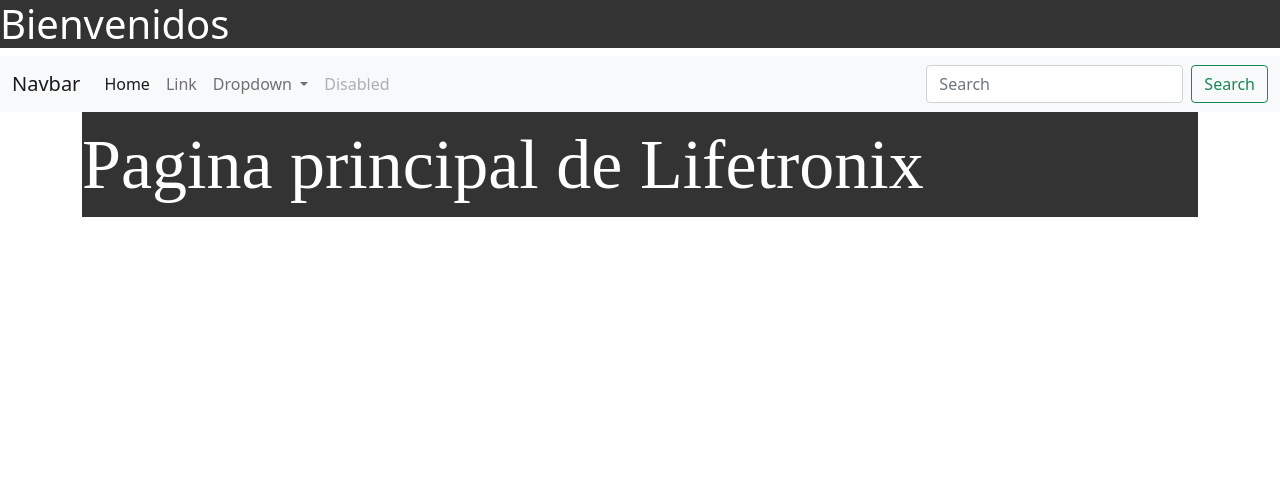
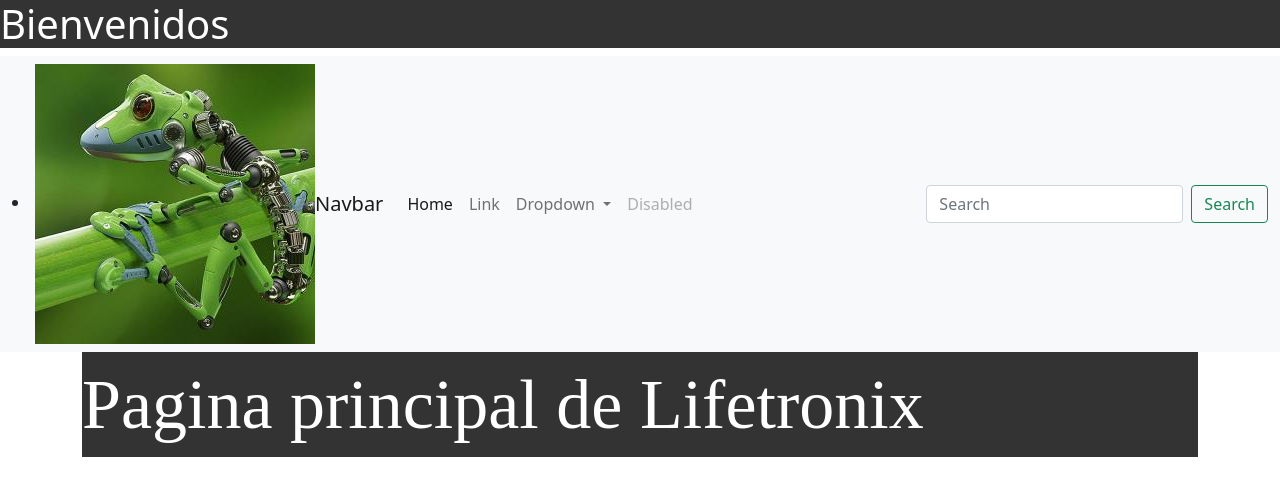
Before and after one commit to Lifetronix/WebDeLifetronix, a website: page index.html in a window 1280 px wide. Drawn offline with nearby package versions, Linux system fonts and the light colour scheme.

Commit message:
imagen agregada intento #1

```diff
--- a/index.html
+++ b/index.html
@@ -12,6 +12,9 @@
     <h1 class="Welcome">Bienvenidos</h1>
     <nav class="navbar navbar-expand-lg navbar-light bg-light">
         <div class="container-fluid">
+          <li>
+            <img src="img/face.jpg" alt="Logotipo">
+          </li>
           <a class="navbar-brand" href="#">Navbar</a>
           <button class="navbar-toggler" type="button" data-bs-toggle="collapse" data-bs-target="#navbarSupportedContent" aria-controls="navbarSupportedContent" aria-expanded="false" aria-label="Toggle navigation">
             <span class="navbar-toggler-icon"></span>
```
